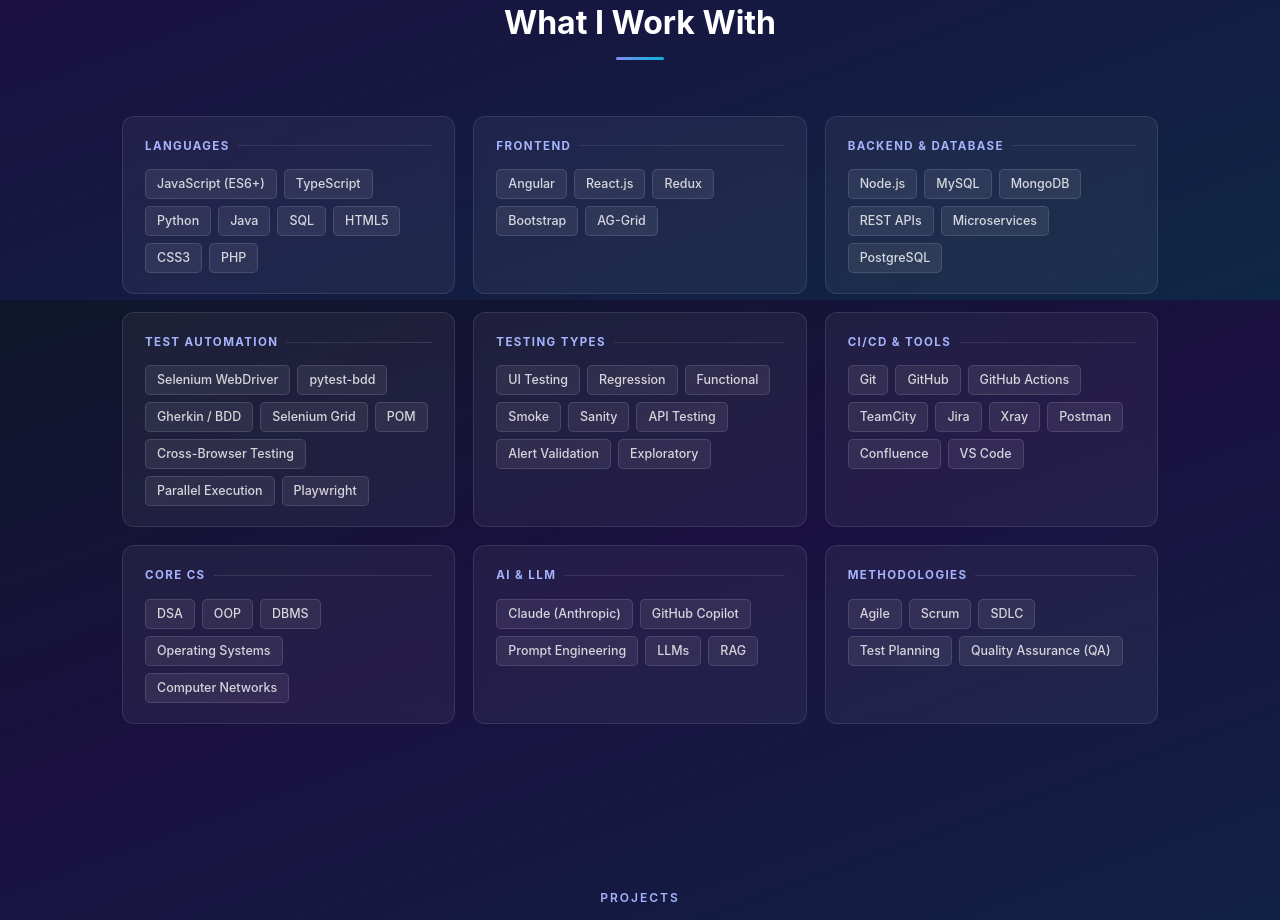
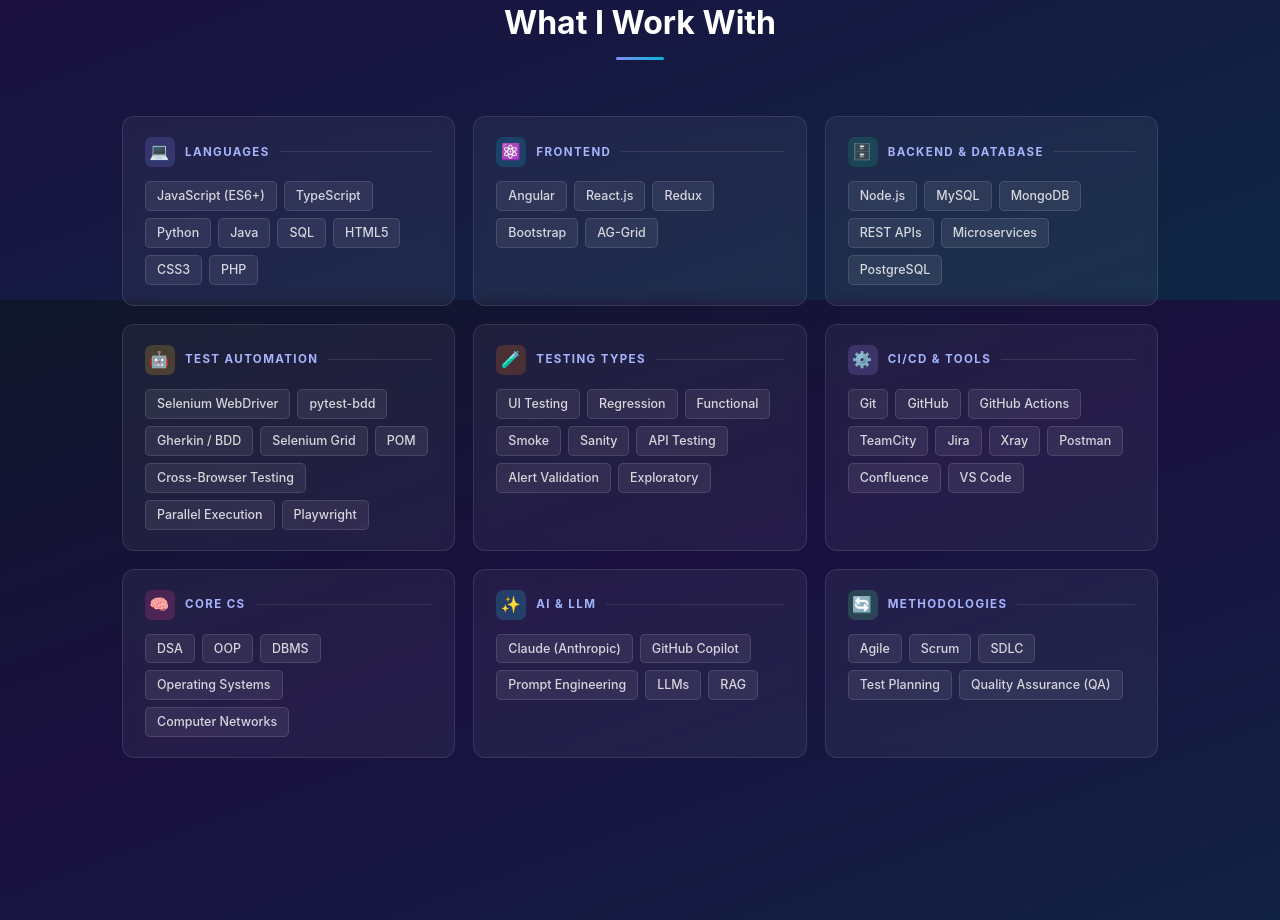
Before and after one commit to Nagarani-22/portfolio, a React (Vite) app: page / in a window 1280 px wide. Shown: the part 2900-3820 px from the top of the page. Built offline with nearby package versions, Linux system fonts and the light colour scheme.

Commit message:
Add colored icon badges to each skill group

```diff
--- a/src/components/Skills.jsx
+++ b/src/components/Skills.jsx
@@ -2,38 +2,56 @@
 
 const SKILL_GROUPS = [
   {
+    icon: '💻',
+    color: 'rgba(129,140,248,0.2)',
     title: 'Languages',
     tags: ['JavaScript (ES6+)', 'TypeScript', 'Python', 'Java', 'SQL', 'HTML5', 'CSS3', 'PHP']
   },
   {
+    icon: '⚛️',
+    color: 'rgba(6,182,212,0.2)',
     title: 'Frontend',
     tags: ['Angular', 'React.js', 'Redux', 'Bootstrap', 'AG-Grid']
   },
   {
+    icon: '🗄️',
+    color: 'rgba(16,185,129,0.2)',
     title: 'Backend & Database',
     tags: ['Node.js', 'MySQL', 'MongoDB', 'REST APIs', 'Microservices', 'PostgreSQL']
   },
   {
+    icon: '🤖',
+    color: 'rgba(251,191,36,0.2)',
     title: 'Test Automation',
     tags: ['Selenium WebDriver', 'pytest-bdd', 'Gherkin / BDD', 'Selenium Grid', 'POM', 'Cross-Browser Testing', 'Parallel Execution', 'Playwright']
   },
   {
+    icon: '🧪',
+    color: 'rgba(249,115,22,0.2)',
     title: 'Testing Types',
     tags: ['UI Testing', 'Regression', 'Functional', 'Smoke', 'Sanity', 'API Testing', 'Alert Validation', 'Exploratory']
   },
   {
+    icon: '⚙️',
+    color: 'rgba(167,139,250,0.2)',
     title: 'CI/CD & Tools',
     tags: ['Git', 'GitHub', 'GitHub Actions', 'TeamCity', 'Jira', 'Xray', 'Postman', 'Confluence', 'VS Code']
   },
   {
+    icon: '🧠',
+    color: 'rgba(236,72,153,0.2)',
     title: 'Core CS',
     tags: ['DSA', 'OOP', 'DBMS', 'Operating Systems', 'Computer Networks']
   },
   {
+    icon: '✨',
+    color: 'rgba(34,211,238,0.2)',
     title: 'AI & LLM',
     tags: ['Claude (Anthropic)', 'GitHub Copilot', 'Prompt Engineering', 'LLMs', 'RAG']
   },
   {
+    icon: '🔄',
+    color: 'rgba(74,222,128,0.2)',
     title: 'Methodologies',
     tags: ['Agile', 'Scrum', 'SDLC', 'Test Planning', 'Quality Assurance (QA)']
   }
@@ -54,7 +72,10 @@
         <div className="skills-grid fade-in" ref={ref}>
           {SKILL_GROUPS.map(g => (
             <div key={g.title} className="skill-group">
-              <div className="skill-group-title">{g.title}</div>
+              <div className="skill-group-title">
+                <span className="skill-group-icon" style={{ background: g.color }}>{g.icon}</span>
+                {g.title}
+              </div>
               <div className="skill-tags">
                 {g.tags.map(t => (
                   <span key={t} className="skill-tag">{t}</span>
--- a/src/index.css
+++ b/src/index.css
@@ -516,9 +516,19 @@
   margin-bottom: 14px;
   display: flex;
   align-items: center;
-  gap: 8px;
+  gap: 10px;
 }
 .skill-group-title::after { content: ''; flex: 1; height: 1px; background: rgba(255,255,255,0.1); }
+.skill-group-icon {
+  width: 30px;
+  height: 30px;
+  border-radius: 7px;
+  display: flex;
+  align-items: center;
+  justify-content: center;
+  font-size: 1rem;
+  flex-shrink: 0;
+}
 .skill-tags { display: flex; flex-wrap: wrap; gap: 7px; }
 .skill-tag {
   background: rgba(255,255,255,0.07);
```
